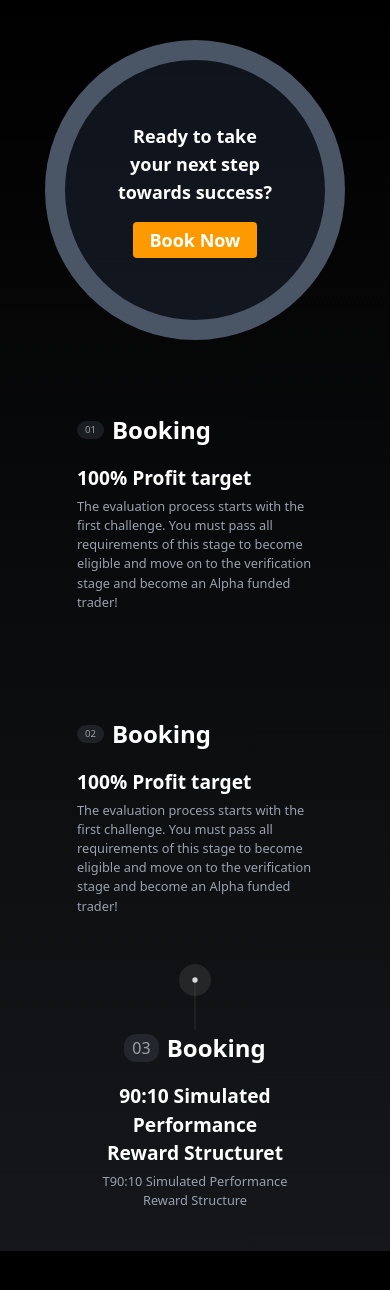
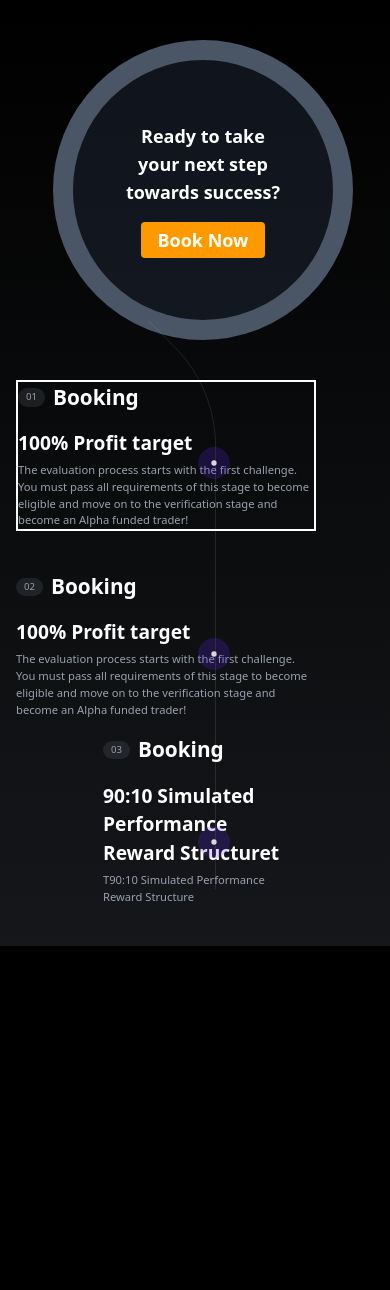
Before and after one commit to EugeneAfriyie/zustand_projects, a React (Vite) app: page / in a window 390 px wide. Shown: the top 1290 px of the page. Built offline with nearby package versions, Linux system fonts and the light colour scheme.

Commit message:
createing responsive on mobile

```diff
--- a/src/components/Dk_Process.jsx
+++ b/src/components/Dk_Process.jsx
@@ -2,9 +2,9 @@ import React from 'react'
 
 const Dk_Process = () => {
   return (
-    <div className="bg-gradient-to-b from-white0 to-gray-500/20 h-full py-10 ">
+    <div className="bg-gradient-to-b from-white0 to-gray-500/20 h-full py-10 relative pl-4">
 
-      <div className="grid lg:grid-cols-[30%_40%_30%] gap-10 sm:p-4 justify-center w-[50%] sm:w-[50%] lg:w-[85%] m-auto  ">
+      <div className="grid lg:grid-cols-[30%_40%_30%] gap-10 sm:p-4 sm:justify-center w-full sm:w-[50%] lg:w-[85%] m-auto  ">
 
             <div id='center-circle' className="flex items-center justify-center order-1 lg:order-2 relative">
               <div className="border-20 border-gray-600 bg-gray-800/50  font-semibold text-white rounded-full w-[300px] h-[300px] xl:w-[460px] xl:h-[460px]  flex items-center justify-center flex-col">
@@ -17,44 +17,48 @@ const Dk_Process = () => {
 
 
 
-        <div id='no1' className="flex items-start justify-center flex-col text-white relative p-8 order-2 lg:order-1">
+        <div id='no1' className="flex items-start justify-center flex-col text-white relative lg:p-8 order-2 lg:order-1 w-[300px] border-2">
             <div className=" flex items-center justify-center gap-2 ">
                 <p className=' p-0.5 px-2 text-[.6rem] lg:text-sm text-gray-300/70 rounded-xl bg-gray-500/20'>01</p>
-                <h3 className='font-bold text-[1.5rem] lg:text-4xl'>Booking</h3>
+                <h3 className='font-bold text-[1.3rem] lg:text-4xl'>Booking</h3>
             </div>
-            <p className=' text-[1.2rem] lg:text-[1.3rem] font-semibold mt-4 lg:mt-20'>100% Profit target</p>
-            <p className='lg:text-sm text-[.8rem] text-gray-400 lg:mt-2 mt-1'>The evaluation process starts with the first challenge. You must pass all requirements of this stage to become eligible and move on to the verification stage and become an Alpha funded trader!</p>
+            <p className=' text-[1.2rem] lg:text-[1.2rem] font-semibold mt-4 lg:mt-20'>100% Profit target</p>
+            <p className='lg:text-sm text-[.7rem] text-gray-400 lg:mt-2 mt-1'>The evaluation process starts with the first challenge. You must pass all requirements of this stage to become eligible and move on to the verification stage and become an Alpha funded trader!</p>
 
              <img src="/src/assets/bg-high-1.png" className=' top-10 left-10 absolute hidden ' alt="" />
         </div>
 
 
 
-        <div id='no1' className="flex items-start justify-center flex-col text-white relative p-8 order-3 lg:order-3">
+        <div id='no2' className="flex items-start justify-center flex-col text-white relative lg:p-8 order-3 lg:order-3 w-[300px]">
             <div className=" flex items-center justify-center gap-2 ">
                 <p className=' p-0.5 px-2 text-[.6rem] lg:text-sm text-gray-300/70 rounded-xl bg-gray-500/20'>02</p>
-                <h3 className='font-bold text-[1.5rem] lg:text-4xl'>Booking</h3>
+                <h3 className='font-bold text-[1.3rem] lg:text-4xl'>Booking</h3>
             </div>
-            <p className=' text-[1.2rem] lg:text-[1.3rem] font-semibold mt-4 lg:mt-20'>100% Profit target</p>
-            <p className='lg:text-sm text-[.8rem] text-gray-400 lg:mt-2 mt-1'>The evaluation process starts with the first challenge. You must pass all requirements of this stage to become eligible and move on to the verification stage and become an Alpha funded trader!</p>
+            <p className=' text-[1.2rem] lg:text-[1.2rem] font-semibold mt-4 lg:mt-20'>100% Profit target</p>
+            <p className='lg:text-sm text-[.7rem] text-gray-400 lg:mt-2 mt-1'>The evaluation process starts with the first challenge. You must pass all requirements of this stage to become eligible and move on to the verification stage and become an Alpha funded trader!</p>
 
              <img src="/src/assets/bg-high-1.png" className=' top-10 left-10 absolute hidden ' alt="" />
         </div>
 
       </div>
-      <div className="flex flex-col mt-4 justify-center items-center ">
 
-        <img src="/src/assets/final.png" alt="" />
 
-         <div className="flex items-center justify-center flex-col text-white w-[50%] text-center lg:w-[30rem]">
-            <div className=" flex items-center justify-center gap-2 ">
-                <p className=' p-0.5 px-2 text-md text-gray-300/70 rounded-xl bg-gray-500/20'>03</p>
-                <h3 className='font-bold text-[1.5rem] lg:text-4xl'>Booking</h3>
+      <div className="flex flex-col mt-4 sm:justify-center items-center  lg:w-[80%] m-auto relative ">
+
+        <img src="/src/assets/final.png" className='hidden lg:block' alt="" />
+
+         <div className="flex lg:items-center  justify-center flex-col text-white lg:text-center lg:w-[30rem] m-auto sm:w-[300px] w-[200px] ">
+            <div className=" flex items-center justify-cente gap-2 ">
+                <p className=' p-0.5 px-2 text-[.6rem] lg:text-sm text-gray-300/70 rounded-xl bg-gray-500/20'>03</p>
+                <h3 className='font-bold text-[1.3rem] lg:text-4xl'>Booking</h3>
             </div>
-            <p className='text-[1.2rem] lg:text-[1.3rem] font-semibold mt-4 lg:mt-20'>90:10 Simulated Performance Reward Structuret</p>
-            <p className='lg:text-sm text-[.8rem] text-gray-400 lg:mt-2 mt-1'>T90:10 Simulated Performance Reward Structure</p>
+            <p className='text-[1.2rem] lg:text-[1.2rem] font-semibold mt-4 lg:mt-20'>90:10 Simulated Performance Reward Structuret</p>
+            <p className='lg:text-sm text-[.7rem] text-gray-400 lg:mt-2 mt-1'>T90:10 Simulated Performance Reward Structure</p>
         </div>
       </div>
+
+      <img src="/src/assets/small-screen-ng.png" className='absolute top-80 right-40' alt="" />
     </div>
   )
 }
```
Also changed, not shown: src/assets/small-screen-ng.png (added).
